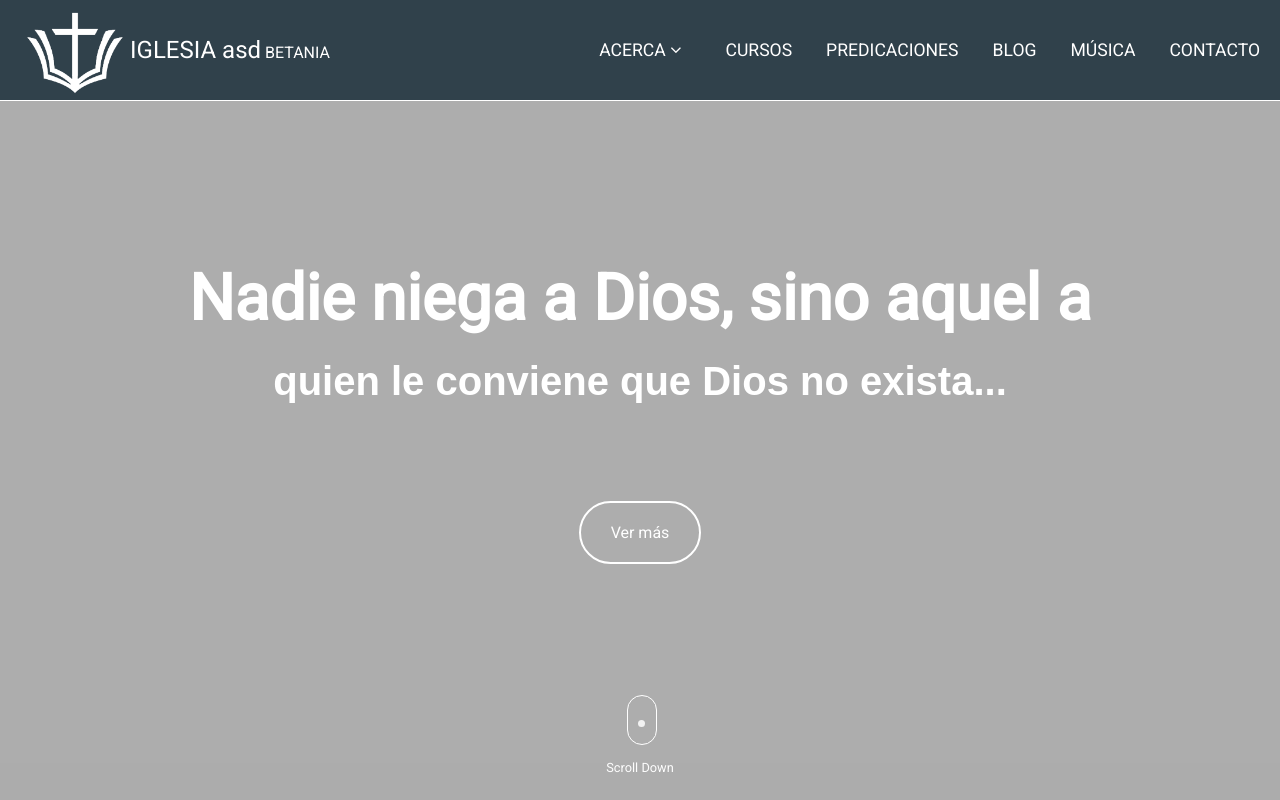
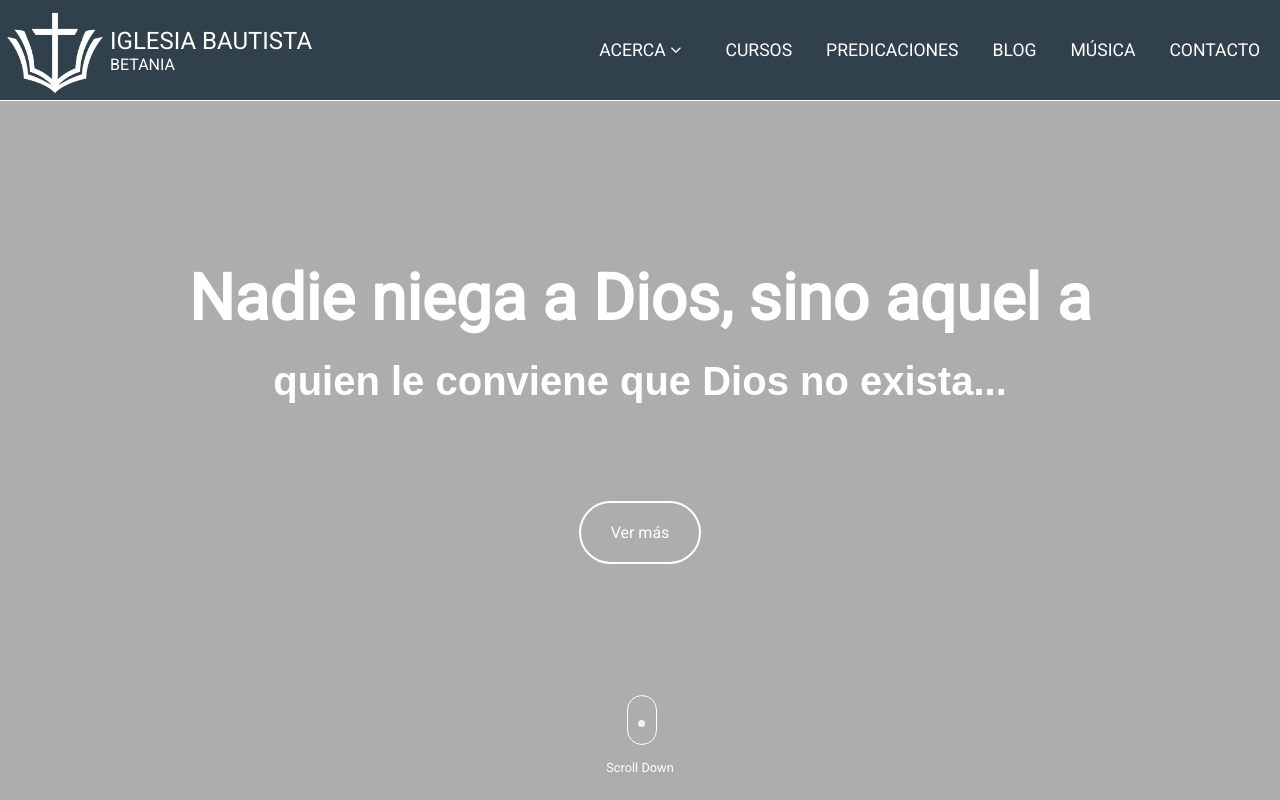
Before and after one commit to julian2690/betania, a plain HTML site: page index.html in a window 1280 px wide. Shown: the top 800 px of the page. Drawn offline with nearby package versions, Linux system fonts and the light colour scheme; files whose address does not match are found by name.

Commit message:
test correcto

```diff
--- a/index.html
+++ b/index.html
@@ -20,7 +20,7 @@
 		    </div>
             <div class="contenedor">
                 <div class="logo">
-                    <a href="index.html"><img src="img/portada/logo-iglesia.png" alt=""><p><span>IGLESIA asd</span> BETANIA</p></a>
+                    <a href="index.html"><img src="img/portada/logo-iglesia.png" alt=""><p><span>IGLESIA BAUTISTA</span> BETANIA</p></a>
                 </div>
                 <nav>
                     <ul>
```
